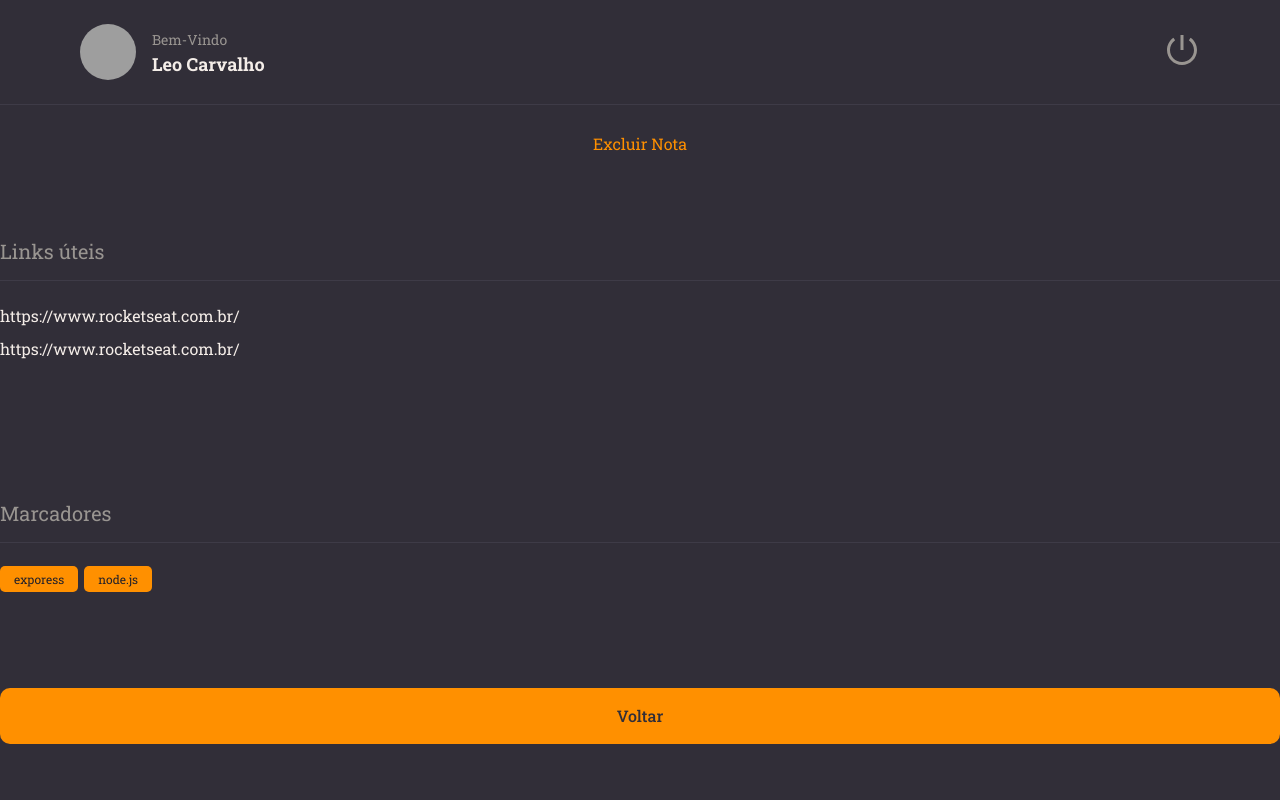
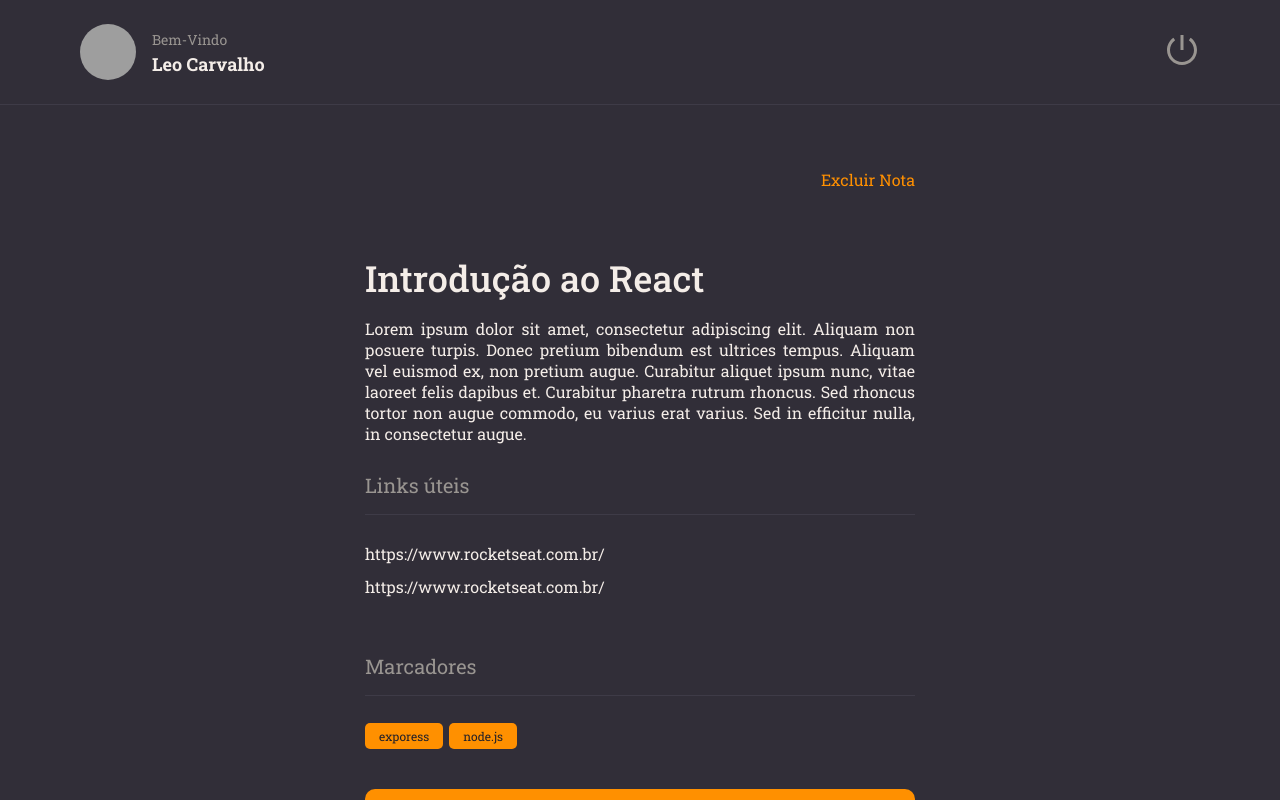
Before and after one commit to LeoGCarva/Mi-notas, a React (Vite) app: page / in a window 1280 px wide. Built offline with nearby package versions, Linux system fonts and the light colour scheme; grey boxes are pictures that could not be loaded.

Commit message:
Content grid-area improve

```diff
--- a/src/components/Section/styles.js
+++ b/src/components/Section/styles.js
@@ -1,7 +1,7 @@
 import styled from "styled-components";
 
 export const Container = styled.section`
-    margin: 56px 0 28px;
+    margin: 28px 0;
 
     > h2 {
         border-bottom-width: 1px;
@@ -9,7 +9,7 @@ export const Container = styled.section`
         border-bottom-color: ${({ theme }) => theme.COLORS.BACKGROUND_700};
 
         padding-bottom: 16px;
-        margin-bottom: 24px;
+        margin-bottom: 28px;
 
         color: ${({ theme }) => theme.COLORS.GRAY_100};
         font-size: 20px;
--- a/src/pages/Details/index.jsx
+++ b/src/pages/Details/index.jsx
@@ -1,4 +1,4 @@
-import { Container, Links } from './styles'
+import { Container, Links, Content } from './styles'
 
 import { Header } from '../../components/Header'
 import { Button } from '../../components/Button'
@@ -11,7 +11,17 @@ export function Details(){
     <Container  >
       <Header />
 
+      <main>
+        <Content>
           <ButtonText title="Excluir Nota"/>
+
+          <h1>
+            Introdução ao React
+          </h1>
+
+          <p>
+            Lorem ipsum dolor sit amet, consectetur adipiscing elit. Aliquam non posuere turpis. Donec pretium bibendum est ultrices tempus. Aliquam vel euismod ex, non pretium augue. Curabitur aliquet ipsum nunc, vitae laoreet felis dapibus et. Curabitur pharetra rutrum rhoncus. Sed rhoncus tortor non augue commodo, eu varius erat varius. Sed in efficitur nulla, in consectetur augue.
+          </p>
 
           <Section title="Links úteis">
             <Links>
@@ -26,6 +36,8 @@ export function Details(){
           </Section>
 
           <Button title="Voltar" />
+        </Content>
+      </main>
     </Container  >
   )
 }
--- a/src/pages/Details/styles.js
+++ b/src/pages/Details/styles.js
@@ -9,6 +9,12 @@ export const Container = styled.div`
     grid-template-areas:
     "header"
     "content";
+
+    > main {
+        grid-area: content;
+        overflow-y: scroll;
+        padding: 64px 0;
+    }
 `;
 
 export const Links = styled.ul`
@@ -22,3 +28,27 @@ export const Links = styled.ul`
         }
     }
 `;
+
+export const Content = styled.div`
+    max-width: 550px;
+    margin: 0 auto;
+
+    display: flex;
+    flex-direction: column;
+
+    > button:first-child {
+        align-self: end;
+    }
+
+    > h1 {
+        font-size: 36px;
+        font-weight: 500;
+        padding-top: 64px;
+    }
+
+    > p {
+        font-size: 16px;
+        margin-top: 16px;
+        text-align: justify;
+    }
+`;
```
Lines whose indentation alone changed are shown as unchanged.
